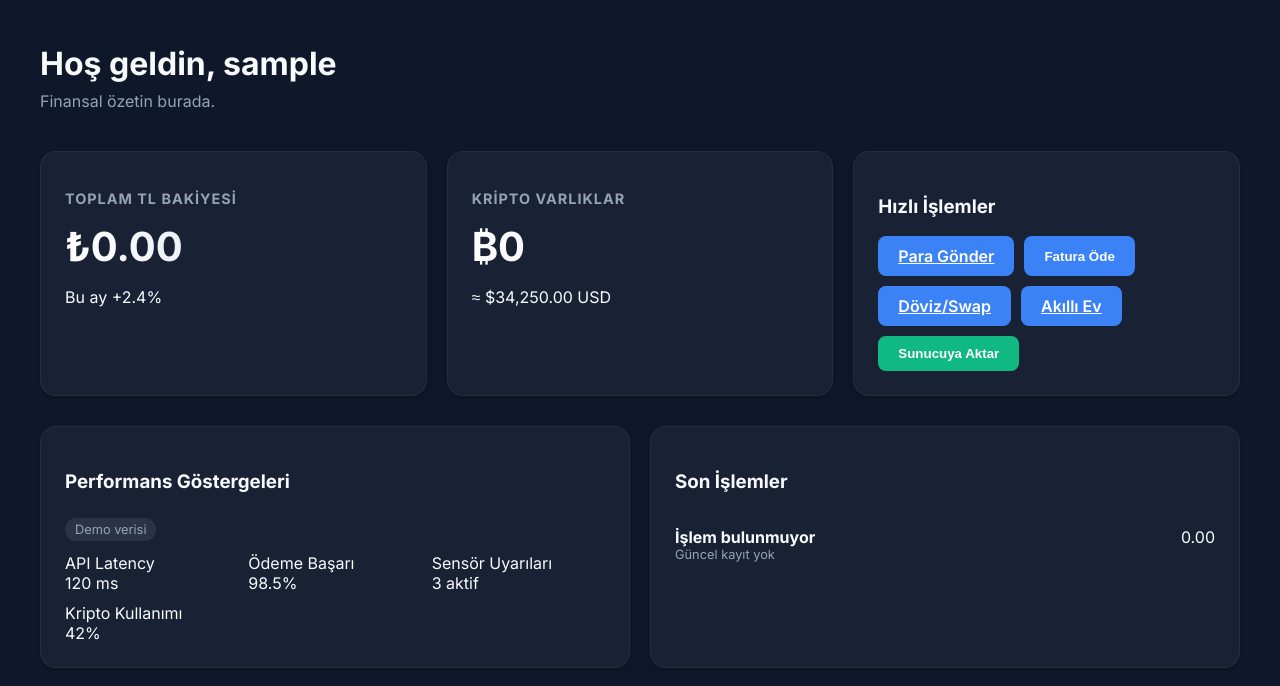
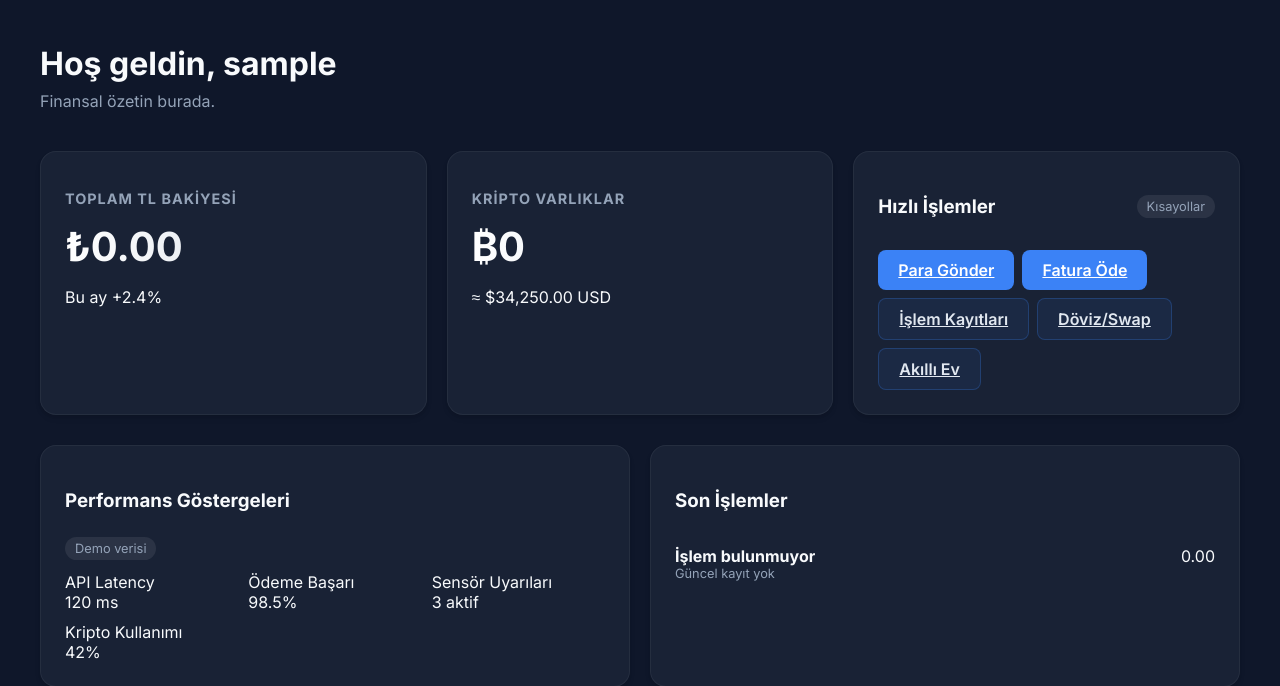
Before and after one commit to ferdiozaydin/digibank, a Flask app: page / in a window 1280 px wide. Shown: the part 106-792 px from the top of the page. Run offline with Flask 3, Linux system fonts and the light colour scheme; the visitor is signed in with stand-in values (Sample User, id 1); data that the repository does not hold is empty.

Commit message:
Hızlı işlemler bölümünde kullanıcı arayüzü güncellendi; yeni kısayollar eklendi ve gereksiz buton kaldırıldı.

```diff
--- a/gui/templates/dashboard.html
+++ b/gui/templates/dashboard.html
@@ -26,29 +26,17 @@
 
   <!-- Quick Actions -->
   <div class="card">
-    <h3>Hızlı İşlemler</h3>
-    <div style="display: flex; gap: 10px; flex-wrap: wrap; margin-top: 15px">
+    <div class="card-top">
+      <h3>Hızlı İşlemler</h3>
+      <span class="pill">Kısayollar</span>
+    </div>
+
+    <div class="quick-actions" style="margin-top: 14px">
       <a class="btn" href="{{ url_for('transfer') }}">Para Gönder</a>
-      <button class="btn" onclick="location.href='{{ url_for('smart_gov') }}'">
-        Fatura Öde
-      </button>
-      <a class="btn" href="{{ url_for('fx_swap') }}">Döviz/Swap</a>
-      <a class="btn" href="{{ url_for('home_control') }}">Akıllı Ev</a>
-      <div style="display: flex; gap: 8px; flex-wrap: wrap">
-        <form
-          action="{{ url_for('export_data') }}"
-          method="post"
-          style="display: inline"
-        >
-          <button
-            type="submit"
-            class="btn"
-            style="background-color: var(--success)"
-          >
-            Sunucuya Aktar
-          </button>
-        </form>
-      </div>
+      <a class="btn" href="{{ url_for('smart_gov') }}">Fatura Öde</a>
+      <a class="btn ghost" href="{{ url_for('transactions') }}">İşlem Kayıtları</a>
+      <a class="btn ghost" href="{{ url_for('fx_swap') }}">Döviz/Swap</a>
+      <a class="btn ghost" href="{{ url_for('home_control') }}">Akıllı Ev</a>
     </div>
   </div>
 </div>
--- a/gui/templates/transactions.html
+++ b/gui/templates/transactions.html
@@ -64,7 +64,6 @@
         style="flex:1"
       />
       <button class="btn" type="submit">Ara</button>
-      <a class="btn ghost" href="{{ url_for('transactions') }}">Sıfırla</a>
       <a class="btn" href="{{ url_for('transactions_download', q=(q or '')) }}">Listeyi İndir (CSV)</a>
     </form>
 
```
